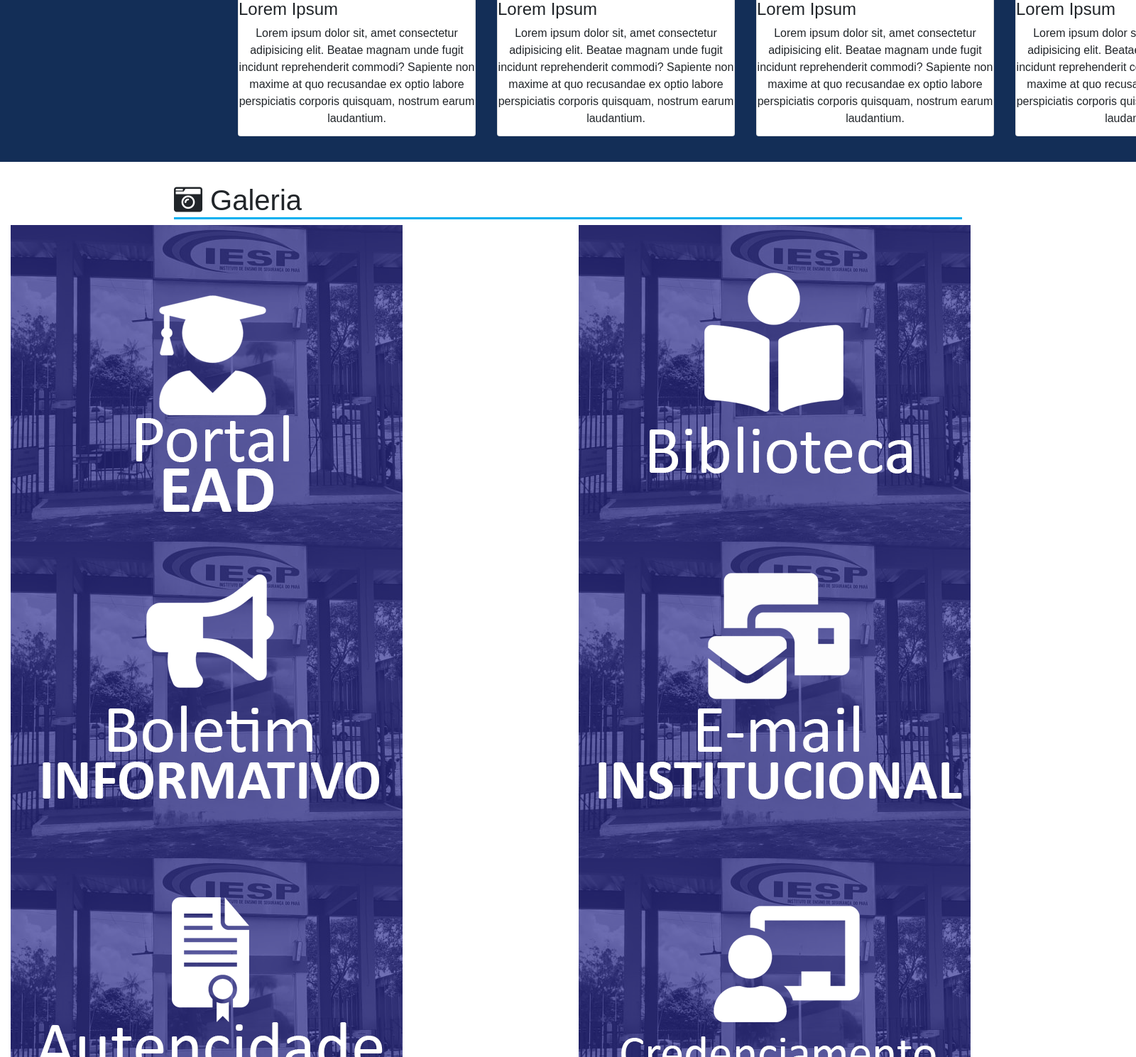
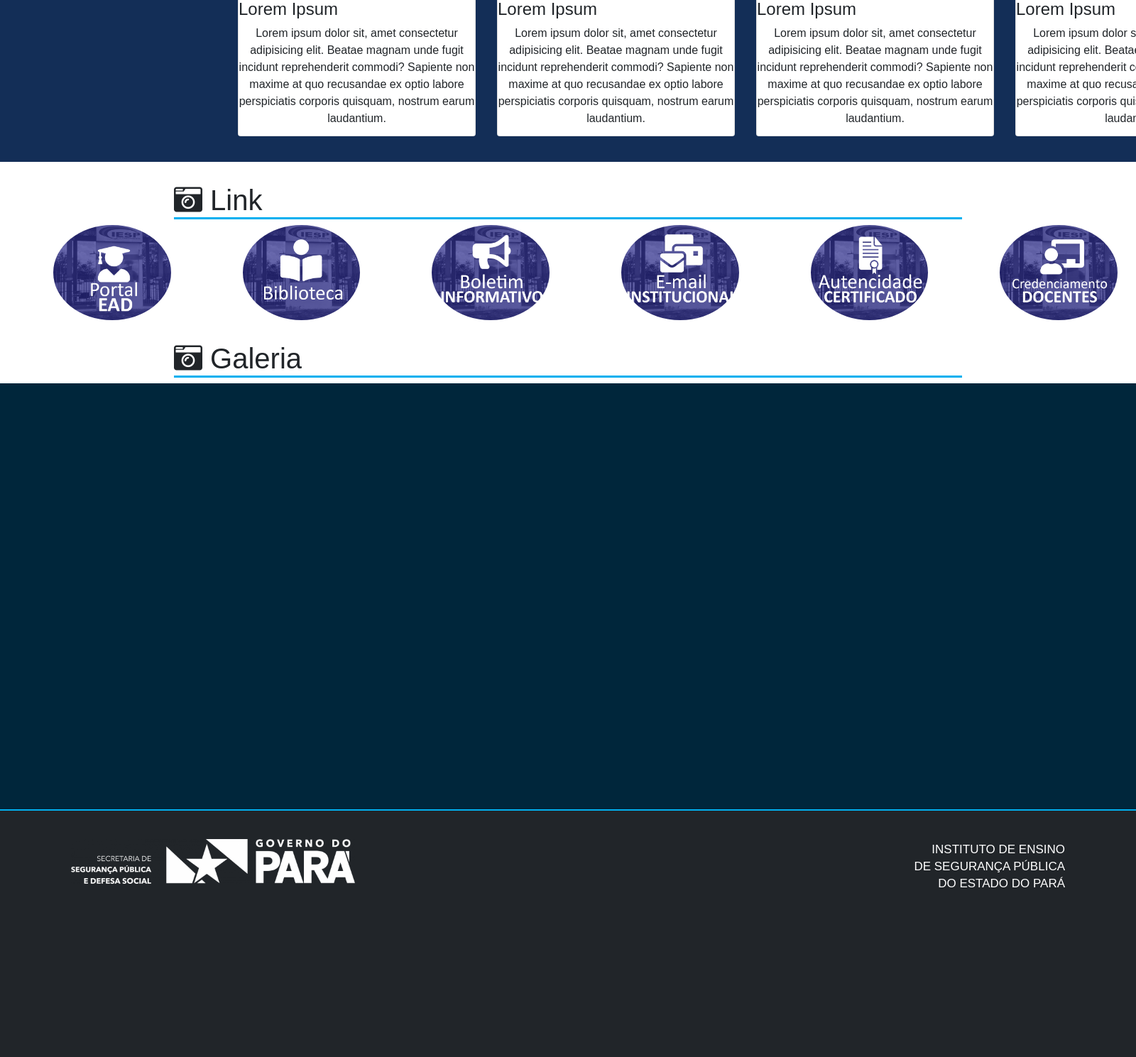
Before and after one commit to RenanMoraez/siteiesp, a PHP site: page / in a window 1600 px wide; the page is wider, and only the part inside the window is pictured. Shown: the part 1836-3325 px from the top of that part at 71% size. Run offline with PHP 8.4, Linux system fonts and the light colour scheme; some libraries are stand-ins or nearby versions; grey boxes are pictures that could not be loaded.

Commit message:
galeria cor de fundo
Signed-off-by: Renan Moraes <renanmoraesaraujo@gmail.com>

```diff
--- a/assets/css/style.css
+++ b/assets/css/style.css
@@ -166,6 +166,11 @@
 width: 100%;
 }
 
+.container-fluid .link{
+	width: 70%;
+	margin-left: 60px;;
+}
+
 
 div .card-text{
 	text-align: center;
@@ -202,10 +207,17 @@
 }
 
 
-
 .rodape{
 	border-top: 2px solid #00afef;
 	background-color: #212529;
 	height: 350px;
 	width: 100%;
 }
+
+/* galeria */
+
+.galeria{
+background-color: #00263b;
+width: 100%;
+height: 600px;
+}
--- a/index.php
+++ b/index.php
@@ -104,10 +104,10 @@
                 <li><img src="assets/images/brasao/5.png" title="Departamento de Transito do Estado do Pará"></li>
                 <li><img src="assets/images/brasao/6.jpg" title="Centro de Perícias Científicas Renato Chaves"></li>
                 <li><img src="assets/images/brasao/7.png" title="Academia da Polícia Civil do Pará"></li>
-                <li><img src="assets/images/brasao/8.png"></li>
-                <li><img src="assets/images/brasao/9.png"></li>
-                <li><img src="assets/images/brasao/10.png"></li>
-                <li><img src="assets/images/brasao/11.png"></li>
+                <li><img src="assets/images/brasao/8.png" title="Academia da Polícia Militar do Pará"></li>
+                <li><img src="assets/images/brasao/9.png" title="Centro de Formação e Aperfeiçoamento de Praças"></li>
+                <li><img src="assets/images/brasao/10.png" title="Academia de Bombeiro Militar"></li>
+                <li><img src="assets/images/brasao/11.png" title="Centro de Formação e Aperfeiçoamento e Especialização"></li>
                 <li><img src="assets/images/brasao/12.png" title="Escola de Administração Penitenciária"></li>
 
 
@@ -207,26 +207,28 @@
     <!-- Links -->
     <section>
          <div class="container noticia_letra">
-            <h1><i class="fas fa-camera-retro"></i> Galeria</h1>
+            <h1><i class="fas fa-camera-retro"></i> Link</h1>
         </div>
+        <div class="container-fluid">
         <div class="row mx-auto">
         <div class="col">
-            <a href="#"><img src="assets/images/iesp2.png" alt=""></a>
+            <a href="#"><img class="rounded-circle link" src="assets/images/iesp2.png" alt=""></a>
         </div>
         <div class="col">
-            <a href="#"><img src="assets/images/iesp3.png" alt=""></a>
+            <a href="#"><img class="rounded-circle link" src="assets/images/iesp3.png" alt=""></a>
         </div>
         <div class="col">
-            <a href="#"><img src="assets/images/iesp4.png" alt="" ></a>
+            <a href="#"><img class="rounded-circle link" src="assets/images/iesp4.png" alt="" ></a>
         </div>
         <div class="col">
-            <a href="#"><img src="assets/images/iesp5.png" alt=""></a>
+            <a href="#"><img class="rounded-circle link" src="assets/images/iesp5.png" alt=""></a>
         </div>
         <div class="col">
-            <a href="#"><img src="assets/images/iesp6.png" alt=""></a>
+            <a href="#"><img class="rounded-circle link" src="assets/images/iesp6.png" alt=""></a>
         </div>
         <div class="col">
-            <a href="#"><img src="assets/images/iesp7.png" alt="" ></a>
+            <a href="#"><img class="rounded-circle link" src="assets/images/iesp7.png" alt="" ></a>
+        </div>
         </div>
         </div>
     </section>
@@ -235,7 +237,9 @@
         <div class="container noticia_letra">
             <h1><i class="fas fa-camera-retro"></i> Galeria</h1>
         </div>
+        <div class="galeria">
 
+        </div>
     </section>
 
 
```
